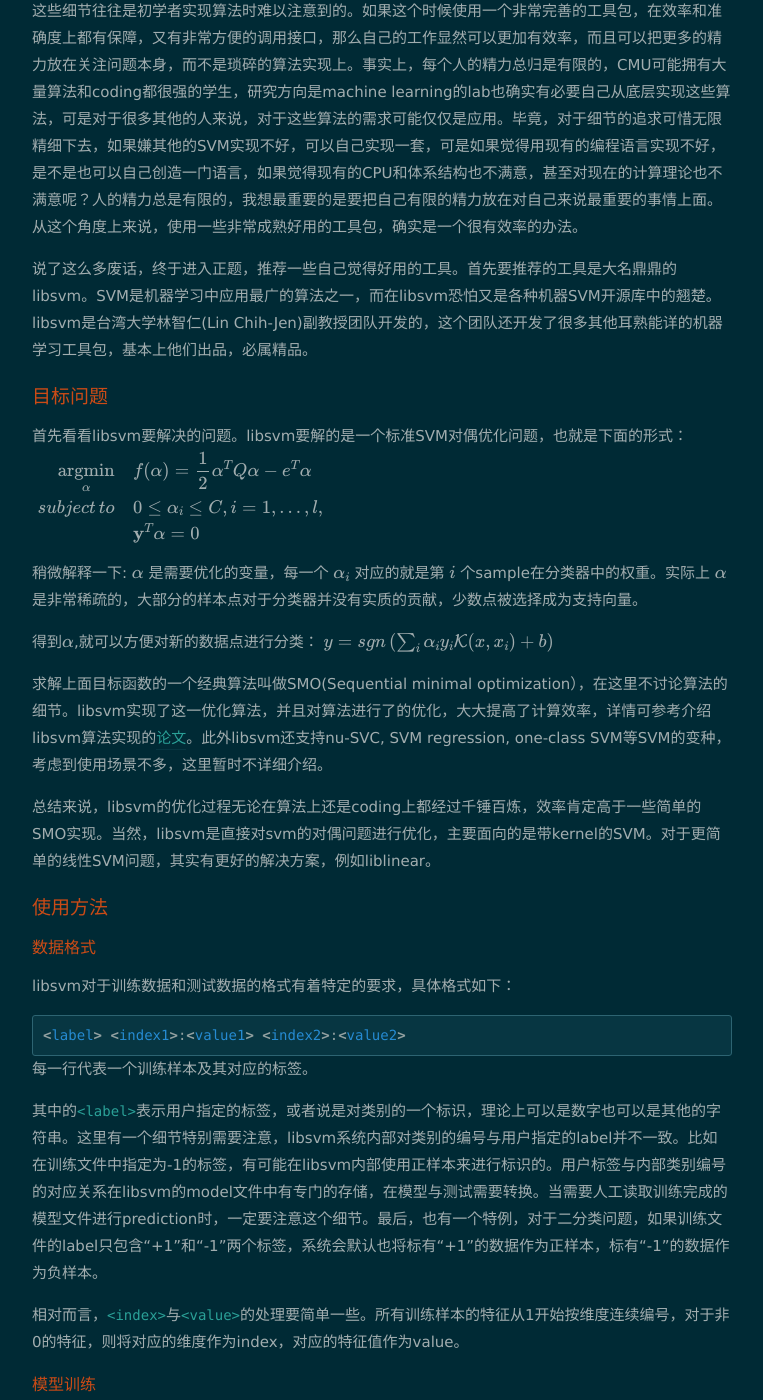
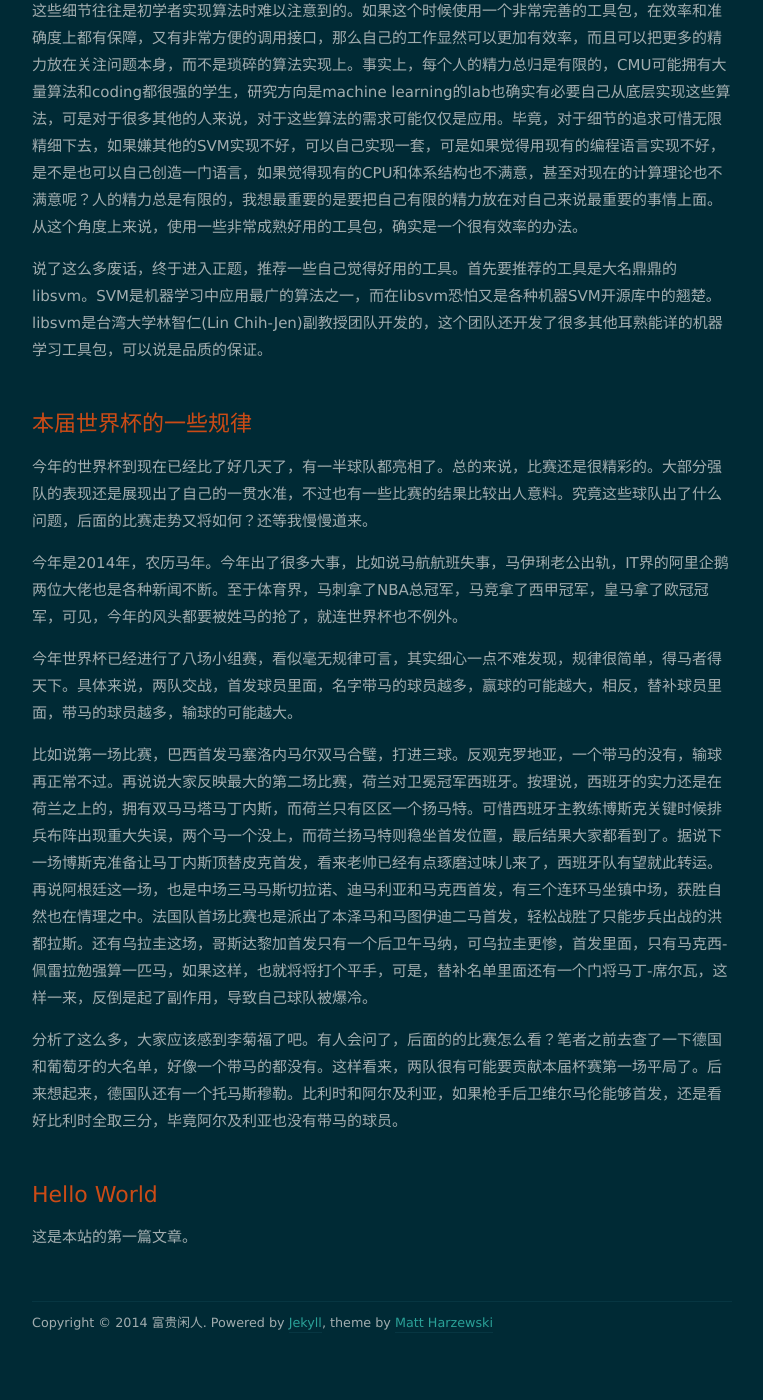
Before and after one commit to orangeprince/orangeprince.github.io, a Jekyll site: the page built from index.html, in a window 1280 px wide and 1400 px high, scrolled down 542 px. Shown: the whole window, without its empty margins (258-1021 px from the left). Built offline with Jekyll 4.4.1, drawn with Linux system fonts in a browser that asks for light colours; nearby versions of some CDN libraries; formulas are drawn with MathJax 3; the list of posts is cut into pages by our own code; comment, search, counter and statistics services are not loaded; after the commit the page ends 1897 px from its top, so only the background shows below that.

Commit message:
modified:   _posts/2014-06-21-libsvm.md 	modified:   index.html

```diff
--- a/_posts/2014-06-21-libsvm.md
+++ b/_posts/2014-06-21-libsvm.md
@@ -9,7 +9,9 @@
 
 不过现在看来，其实也这位同学的提问其实也是很有意义的，只不过提问的对象可能不合适。从学习的角度，我强烈建议能够自己实现一些基础的learning算法，比如说Logistic Regression和SVM这类。只有真正自己实现过一些算法，才能对于这些算法的本质有更深入的理解（说到这里，我自己也很惭愧）。但是很多算法其实有一些细节是自己实现时不能完全cover到的。就拿SVM来说，看起来目标函数是一个形式比较简单的二次优化问题，但是对于大kernel矩阵的优化和SMO算法中对于样本点的选取，都是有很多学问的。有经验的算法开发者可以通过对这些细节问题的精益求精大大提升算法的效率和对资源的占用，而这些细节往往是初学者实现算法时难以注意到的。如果这个时候使用一个非常完善的工具包，在效率和准确度上都有保障，又有非常方便的调用接口，那么自己的工作显然可以更加有效率，而且可以把更多的精力放在关注问题本身，而不是琐碎的算法实现上。事实上，每个人的精力总归是有限的，CMU可能拥有大量算法和coding都很强的学生，研究方向是machine learning的lab也确实有必要自己从底层实现这些算法，可是对于很多其他的人来说，对于这些算法的需求可能仅仅是应用。毕竟，对于细节的追求可惜无限精细下去，如果嫌其他的SVM实现不好，可以自己实现一套，可是如果觉得用现有的编程语言实现不好，是不是也可以自己创造一门语言，如果觉得现有的CPU和体系结构也不满意，甚至对现在的计算理论也不满意呢？人的精力总是有限的，我想最重要的是要把自己有限的精力放在对自己来说最重要的事情上面。从这个角度上来说，使用一些非常成熟好用的工具包，确实是一个很有效率的办法。
 
-说了这么多废话，终于进入正题，推荐一些自己觉得好用的工具。首先要推荐的工具是大名鼎鼎的libsvm。SVM是机器学习中应用最广的算法之一，而在libsvm恐怕又是各种机器SVM开源库中的翘楚。libsvm是台湾大学林智仁(Lin Chih-Jen)副教授团队开发的，这个团队还开发了很多其他耳熟能详的机器学习工具包，基本上他们出品，必属精品。
+说了这么多废话，终于进入正题，推荐一些自己觉得好用的工具。首先要推荐的工具是大名鼎鼎的libsvm。SVM是机器学习中应用最广的算法之一，而在libsvm恐怕又是各种机器SVM开源库中的翘楚。libsvm是台湾大学林智仁(Lin Chih-Jen)副教授团队开发的，这个团队还开发了很多其他耳熟能详的机器学习工具包，可以说是品质的保证。
+
+<!--more-->
 
 ##目标问题
 
--- a/index.html
+++ b/index.html
@@ -16,7 +16,13 @@
 			<h1><a href="{{ post.url }}">{{ post.title }}</a></h1>
 		{% endif %}
 
-		<div class="post-content">{{ post.content }}</div>
+		<div class="post-content">
+            {% if post.content contains '<!--more-->' %}
+                {{ post.content | split:'<!--more-->' | first }}
+            {% else %}
+                {{ post.content }}
+            {% endif %}
+        </div>
 
 	</article>
 
```
